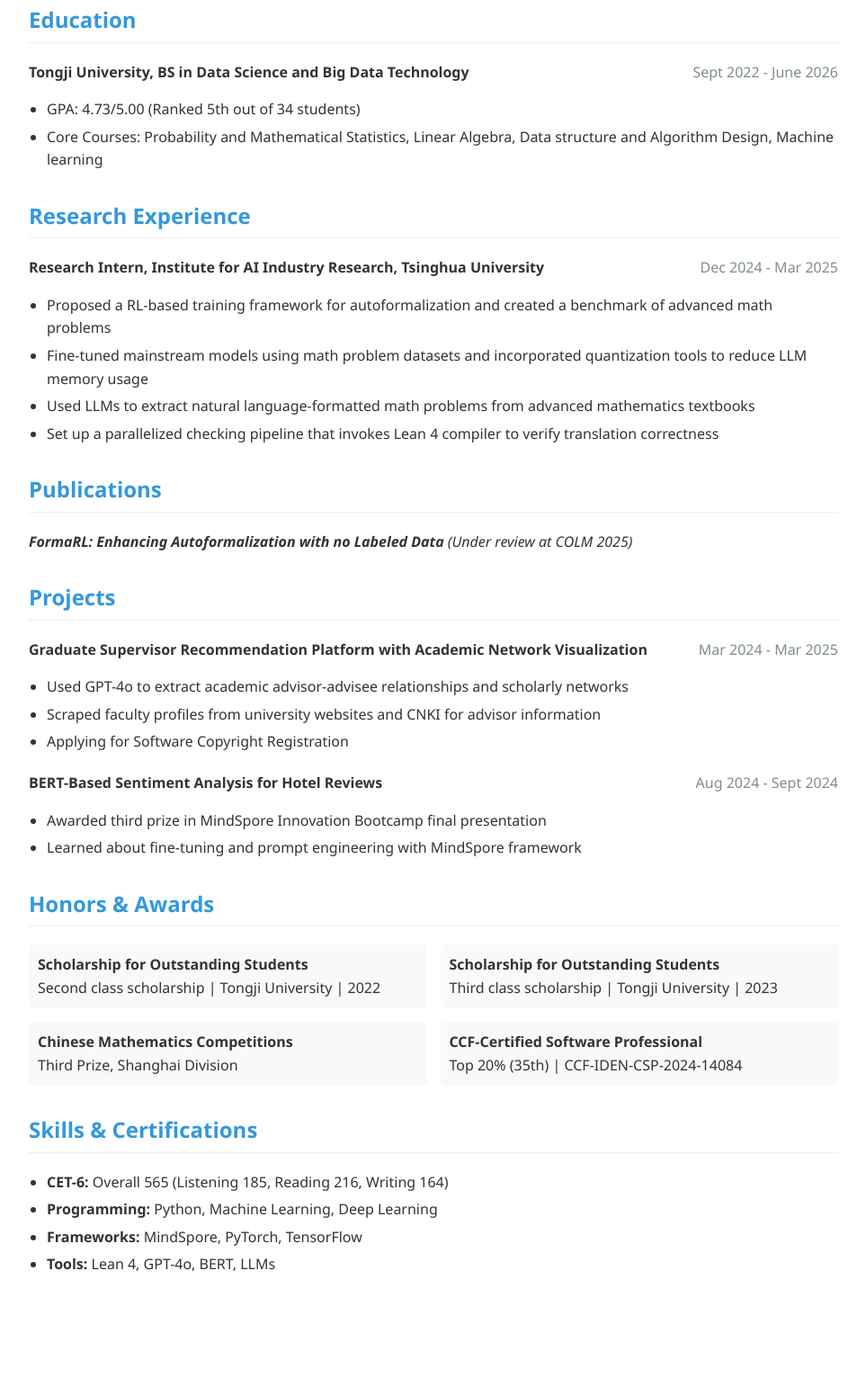
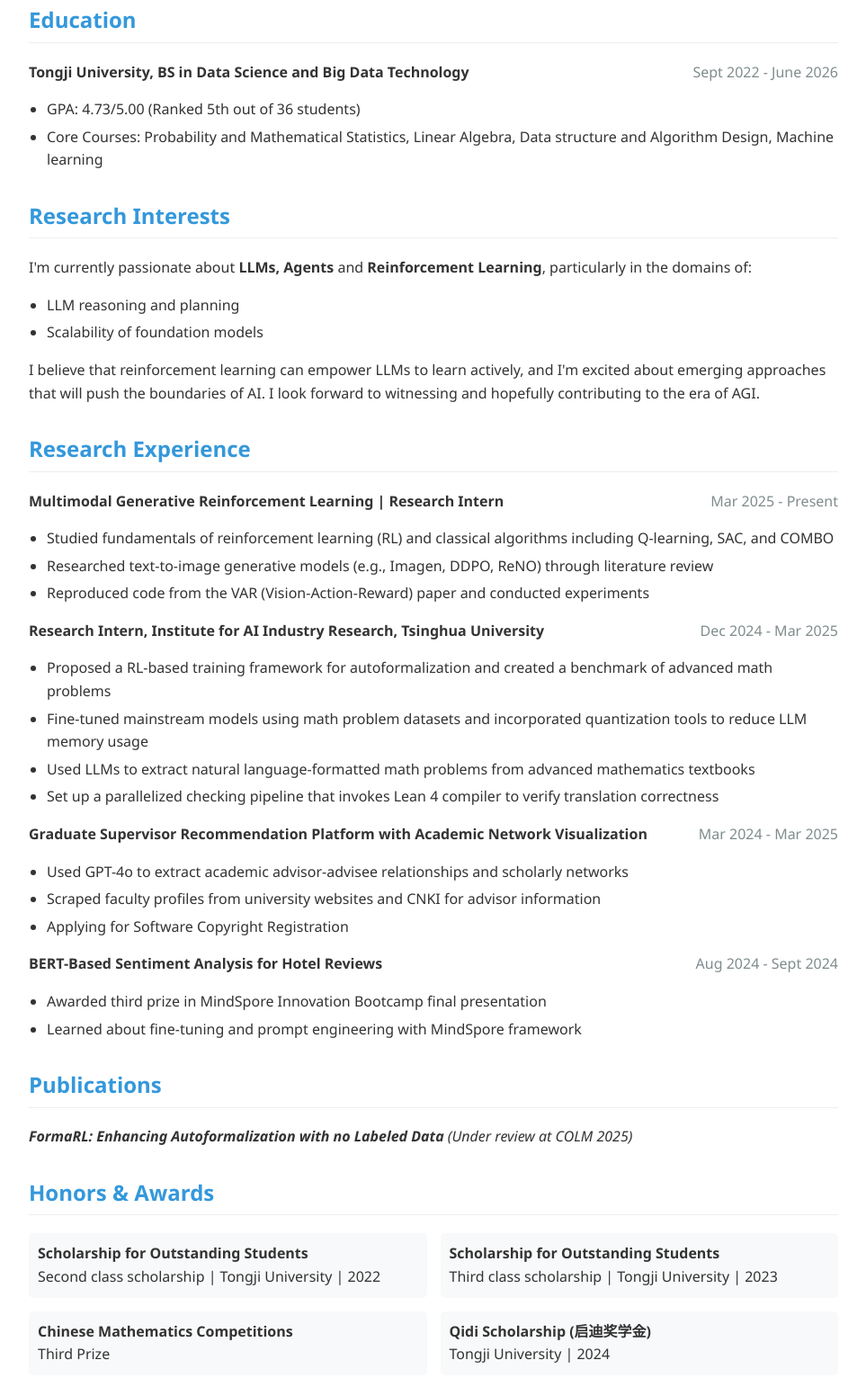
Before and after one commit to jinxinl/jinxinling.github.io, a plain HTML site: page index.html in a window 1280 px wide. Shown: the part 194-1726 px from the top of the page at 90% size, without its empty margins (158-1121 px from the left). Before the commit the page ends 1663 px from the top, so only its background shows below. Drawn offline with Linux system fonts and the light colour scheme.

Commit message:
update index.html

```diff
--- a/index.html
+++ b/index.html
@@ -77,8 +77,8 @@
             Fuzhou, Fujian | 2253738@tongji.edu.cn | 133 5828 0119
         </div>
         <div class="social-links">
-            <a href="https://github.com/jinxinling" target="_blank">GitHub</a> |
-            <a href="https://linkedin.com/in/jinxinl" target="_blank">LinkedIn</a>
+            <a href="https://github.com/jinxinl" target="_blank">GitHub</a> |
+            <a href="https://linkedin.com/in/jinxinling" target="_blank">LinkedIn</a>
         </div>
     </header>
 
@@ -90,15 +90,36 @@
                 <span class="item-date">Sept 2022 - June 2026</span>
             </div>
             <ul>
-                <li>GPA: 4.73/5.00 (Ranked 5th out of 34 students)</li>
+                <li>GPA: 4.73/5.00 (Ranked 5th out of 36 students)</li>
                 <li>Core Courses: Probability and Mathematical Statistics, Linear Algebra, Data structure and Algorithm Design, Machine learning</li>
             </ul>
         </div>
     </section>
 
+    <section id="research-interests">
+        <h2>Research Interests</h2>
+        <p>
+            I'm currently passionate about <strong>LLMs, Agents</strong> and <strong>Reinforcement Learning</strong>, particularly in the domains of:
+            <ul>
+                <li>LLM reasoning and planning</li>
+                <li>Scalability of foundation models</li>
+            </ul>
+            I believe that reinforcement learning can empower LLMs to learn actively, and I'm excited about emerging approaches that will push the boundaries of AI. I look forward to witnessing and hopefully contributing to the era of AGI.
+        </p>
+    </section>
+
     <section id="research">
         <h2>Research Experience</h2>
         <div class="experience-item">
+            <div class="item-header">
+                <span class="item-title">Multimodal Generative Reinforcement Learning | Research Intern</span>
+                <span class="item-date">Mar 2025 - Present</span>
+            </div>
+            <ul>
+                <li>Studied fundamentals of reinforcement learning (RL) and classical algorithms including Q-learning, SAC, and COMBO</li>
+                <li>Researched text-to-image generative models (e.g., Imagen, DDPO, ReNO) through literature review</li>
+                <li>Reproduced code from the VAR (Vision-Action-Reward) paper and conducted experiments</li>
+            </ul>
             <div class="item-header">
                 <span class="item-title">Research Intern, Institute for AI Industry Research, Tsinghua University</span>
                 <span class="item-date">Dec 2024 - Mar 2025</span>
@@ -108,6 +129,23 @@
                 <li>Fine-tuned mainstream models using math problem datasets and incorporated quantization tools to reduce LLM memory usage</li>
                 <li>Used LLMs to extract natural language-formatted math problems from advanced mathematics textbooks</li>
                 <li>Set up a parallelized checking pipeline that invokes Lean 4 compiler to verify translation correctness</li>
+            </ul>
+            <div class="item-header">
+                <span class="item-title">Graduate Supervisor Recommendation Platform with Academic Network Visualization</span>
+                <span class="item-date">Mar 2024 - Mar 2025</span>
+            </div>
+            <ul>
+                <li>Used GPT-4o to extract academic advisor-advisee relationships and scholarly networks</li>
+                <li>Scraped faculty profiles from university websites and CNKI for advisor information</li>
+                <li>Applying for Software Copyright Registration</li>
+            </ul>
+            <div class="item-header">
+                <span class="item-title">BERT-Based Sentiment Analysis for Hotel Reviews</span>
+                <span class="item-date">Aug 2024 - Sept 2024</span>
+            </div>
+            <ul>
+                <li>Awarded third prize in MindSpore Innovation Bootcamp final presentation</li>
+                <li>Learned about fine-tuning and prompt engineering with MindSpore framework</li>
             </ul>
         </div>
     </section>
@@ -119,31 +157,6 @@
         </div>
     </section>
 
-    <section id="projects">
-        <h2>Projects</h2>
-        <div class="project-item">
-            <div class="item-header">
-                <span class="item-title">Graduate Supervisor Recommendation Platform with Academic Network Visualization</span>
-                <span class="item-date">Mar 2024 - Mar 2025</span>
-            </div>
-            <ul>
-                <li>Used GPT-4o to extract academic advisor-advisee relationships and scholarly networks</li>
-                <li>Scraped faculty profiles from university websites and CNKI for advisor information</li>
-                <li>Applying for Software Copyright Registration</li>
-            </ul>
-        </div>
-
-        <div class="project-item">
-            <div class="item-header">
-                <span class="item-title">BERT-Based Sentiment Analysis for Hotel Reviews</span>
-                <span class="item-date">Aug 2024 - Sept 2024</span>
-            </div>
-            <ul>
-                <li>Awarded third prize in MindSpore Innovation Bootcamp final presentation</li>
-                <li>Learned about fine-tuning and prompt engineering with MindSpore framework</li>
-            </ul>
-        </div>
-    </section>
 
     <section id="awards">
         <h2>Honors & Awards</h2>
@@ -158,11 +171,11 @@
             </div>
             <div class="award-item">
                 <strong>Chinese Mathematics Competitions</strong><br>
-                Third Prize, Shanghai Division
+                Third Prize
             </div>
             <div class="award-item">
-                <strong>CCF-Certified Software Professional</strong><br>
-                Top 20% (35th) | CCF-IDEN-CSP-2024-14084
+                <strong>Qidi Scholarship (启迪奖学金)</strong><br>
+                Tongji University | 2024
             </div>
         </div>
     </section>
@@ -171,9 +184,7 @@
         <h2>Skills & Certifications</h2>
         <ul>
             <li><strong>CET-6:</strong> Overall 565 (Listening 185, Reading 216, Writing 164)</li>
-            <li><strong>Programming:</strong> Python, Machine Learning, Deep Learning</li>
-            <li><strong>Frameworks:</strong> MindSpore, PyTorch, TensorFlow</li>
-            <li><strong>Tools:</strong> Lean 4, GPT-4o, BERT, LLMs</li>
+            <li><strong>CCF-CSP:</strong> The first 20%, 35th CCF-Certified Software Professional (CCF-IDEN-CSP-2024-14084)</li>
         </ul>
     </section>
 </body>
```
